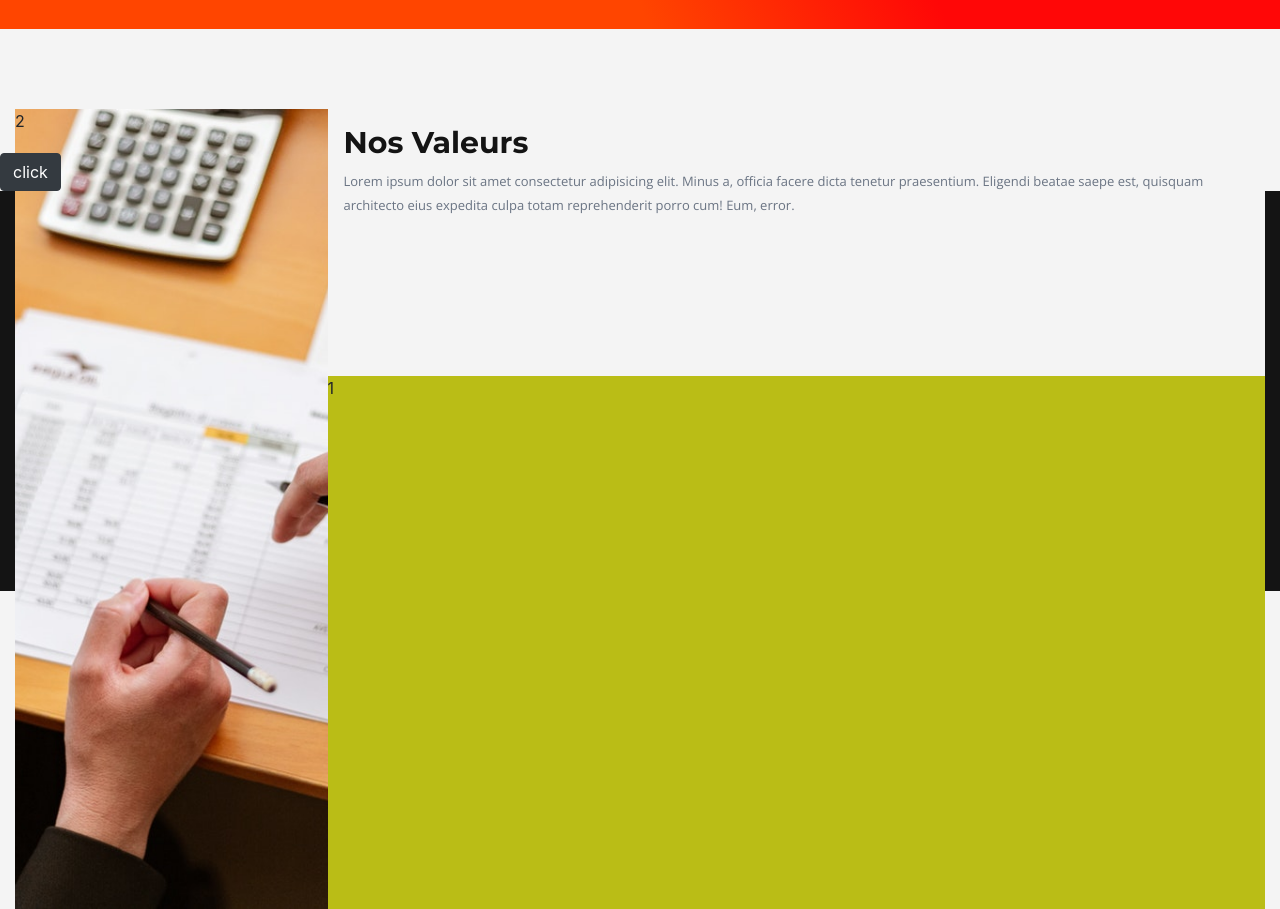
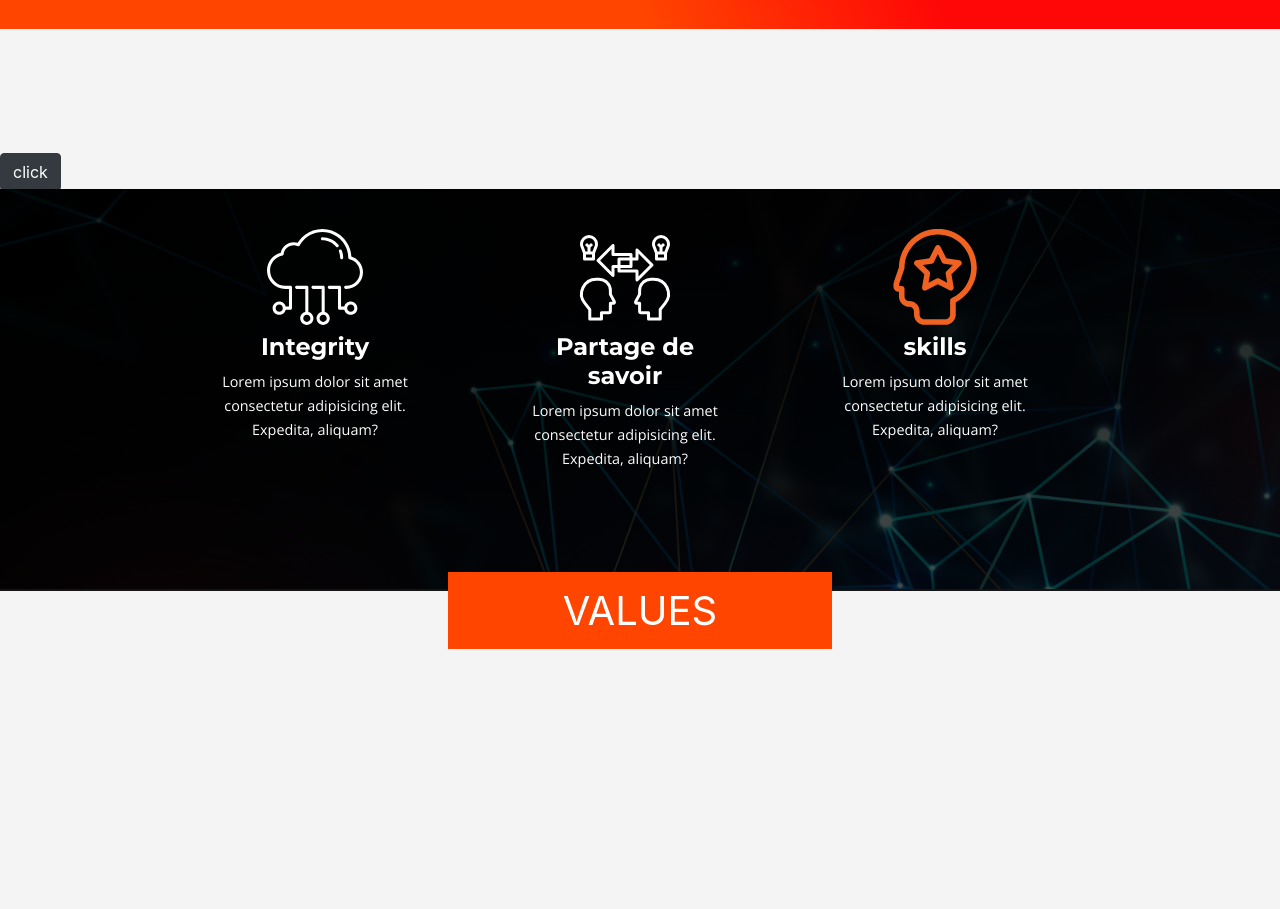
Before and after one commit to BahaniBillel/STORM, a website built with webpack: page index.html in a window 1280 px wide. Shown: the part 4847-5756 px from the top of the page. After the commit the page ends 5496 px from the top, so only its background shows below. Built offline with nearby package versions, Linux system fonts and the light colour scheme; a web font is replaced by a local one.

Commit message:
building values section

```diff
--- a/index.html
+++ b/index.html
@@ -236,7 +236,7 @@
 
 
 		</div>
-
+		<!-- ONLINE TRAINING -->
 		<div class="my-first-grid container-fluid">
 			<div class="grid-item-1">
 				<div class="content">
@@ -254,14 +254,39 @@
 			<div class="grid-item-7">7</div>
 
 		</div>
+		<!-- VALUES -->
+		<div class="values container-fluid">
+			<div class="row">
+				<div class="box">
+					<div class="imgbox">
+						<img src="img/integrity.svg" alt="integrity">
+					</div>
+					<div class="textBox">
+						<h4>Integrity</h4>
+						<p>Lorem ipsum dolor sit amet consectetur adipisicing elit. Expedita, aliquam?</p>
 
-		<div class="feature container-fluid">
-			<div class="feature__content">1</div>
-			<div class="feature__image">2</div>
-			<div class="feature__detail">
-				<h3>Nos Valeurs</h3>
-				<p>Lorem ipsum dolor sit amet consectetur adipisicing elit. Minus a,
-					officia facere dicta tenetur praesentium. Eligendi beatae saepe est, quisquam architecto eius expedita culpa totam reprehenderit porro cum! Eum, error.</p>
+					</div>
+				</div>
+				<div class="box">
+					<div class="imgbox">
+						<img src="img/sharing.svg" alt="integrity">
+					</div>
+					<div class="textBox">
+						<h4>Partage de savoir</h4>
+						<p>Lorem ipsum dolor sit amet consectetur adipisicing elit. Expedita, aliquam?</p>
+
+					</div>
+				</div>
+				<div class="box">
+					<div class="imgbox">
+						<img src="img/skill.svg" alt="integrity">
+					</div>
+					<div class="textBox">
+						<h4>skills</h4>
+						<p>Lorem ipsum dolor sit amet consectetur adipisicing elit. Expedita, aliquam?</p>
+
+					</div>
+				</div>
 			</div>
 
 
--- a/sass/main.scss
+++ b/sass/main.scss
@@ -1034,33 +1034,81 @@ grid-auto-flow: column ;
 FEATURE SECTION
 -----------------------------------------------------------*/
 
-.feature{
+.values{
     width: 100vw;
-    height: 100vh;
-    display: grid;
-    grid-template-columns: repeat(4,1fr);
-    grid-template-rows: repeat(3,1fr);
-    margin-top: 5rem;
+    height: 50vh;
+    margin-top: 10rem;
+    background: linear-gradient(rgba(0,0,0,.9),rgba(0,0,0,.7)),url(../img/particles.jpg)center/cover;
+    position: relative;
 
-    &__detail{
-        grid-column: 2/-1;
-        grid-row: 1/1;
-        background-color:#f4f4f4;
-        padding: 1rem;
+    &::before{
+        content: "Values";
+        position: absolute;
+        left: 50%;
+        bottom:-15%;
+        transform: translateX(-50%);
+        background-color: orangered;
+        width: 30vw;
+        height: 6vw;
+        text-align: center;
+        font-size: 2.5rem;
+        display: flex;
+        justify-content: center;
+        align-items: center;
+        text-transform: uppercase;
+        color: #ffffff;
+
+
     }
 
-    &__image{
-        grid-column: 1/1;
-        grid-row: 1/-1;
-        background: url(../img/person-resting-their-hand-on-table-2058147.jpg)center/cover;
-    }
-    &__content{
-        grid-row: 2/-1;
-        grid-column: 2/-1;
-        background-color: rgb(186, 189, 22);
+    .row{
+        width: 100% ;
+        height: 100% ;
+        display: flex;
+        flex-direction: row;
+        justify-content: space-around;
+        align-items: center;
+        flex-wrap: nowrap;
+        flex-grow: 1;
+        flex-shrink: 1;
+        padding: 2.5rem 10rem;
+
+        .box{
+            width: 20% ;
+            height: 100% ;
+            text-align: center;
+
+            .imgbox{
+                width: 100%;
+                height: 30%;
+                img{
+                   height: 100%;
+                }
+            }
+
+            .textBox{
+                height: 55%;
+                width: 100%;
+                margin-top: .5rem;
+                h4{
+                    color: #ffffff;
+                }
+                p{
+                 font-size: .9rem;
+                 font-weight: 300;
+                 color: #ffffff;
+                }
+            }
+
+
+        }
     }
 }
 
+
+/*-------------------
+SWIPER JS CONTAINER
+------------------------------------*/
 .swiper-container {
     width: 100% !important;
     // height: 100vh;
```
Also changed, not shown: img/integrity.svg (added), img/particles.jpg (added), img/sharing.svg (added), 1 other file.
